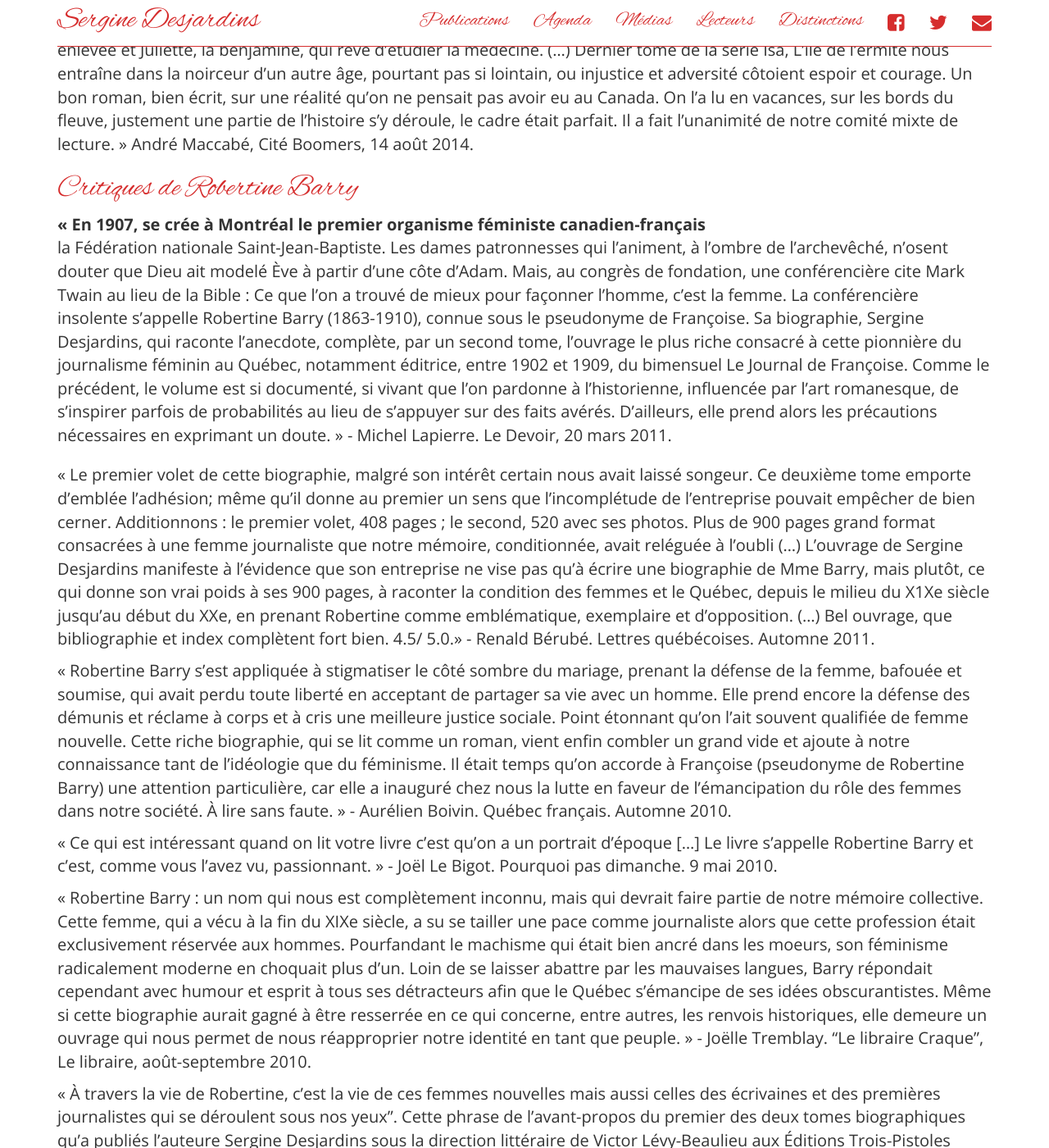
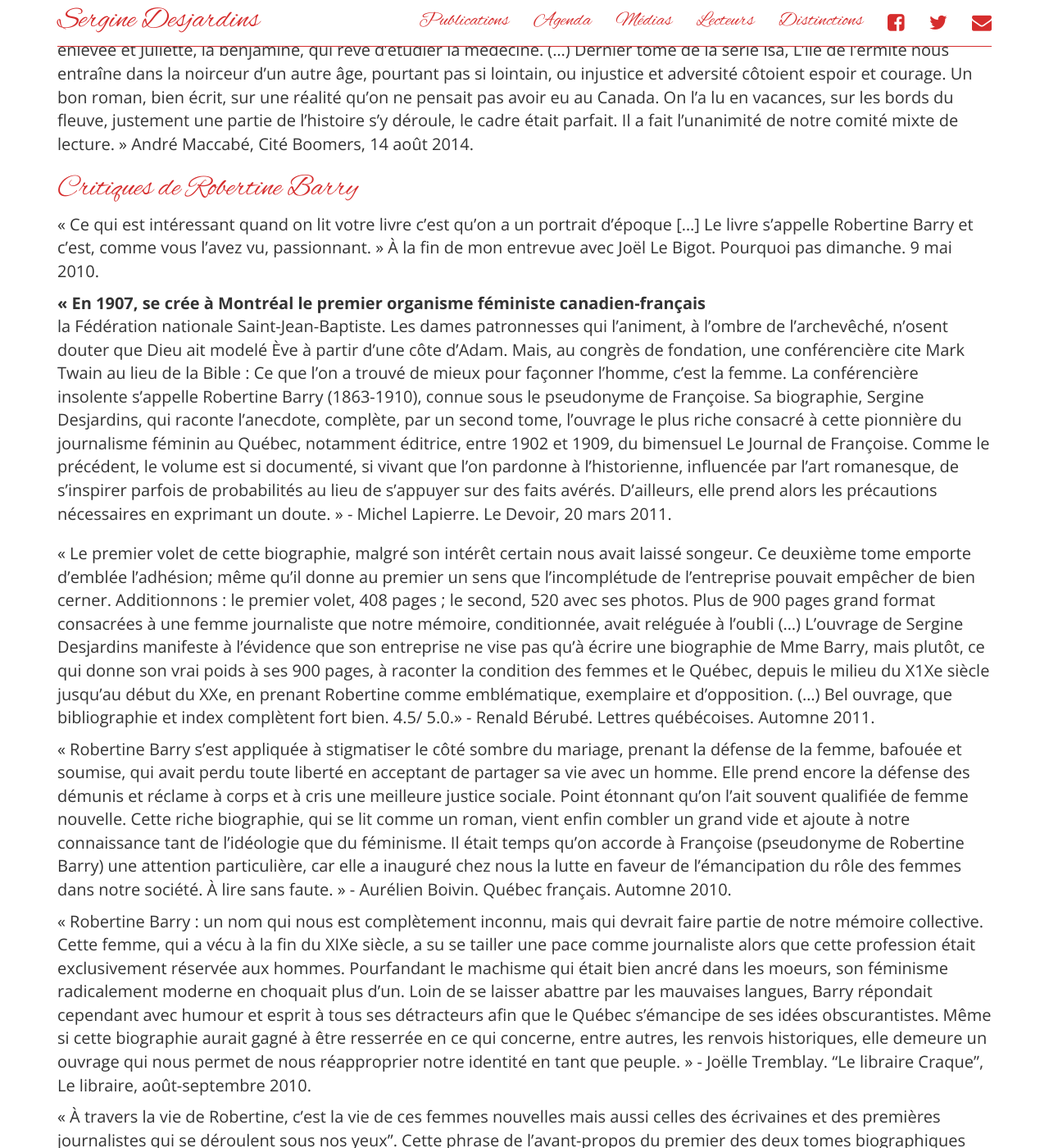
Before and after one commit to serginedesjardins/serginedesjardins.github.io, a Jekyll site: the page built from medias.md, in a window 1280 px wide and 1400 px high, scrolled down 3429 px. Shown: the whole window at 82% size. Built offline with Jekyll 4.4.1, drawn with Linux system fonts in a browser that asks for light colours; nearby versions of some CDN libraries; some of the changed lines change nothing that is shown.

Commit message:
mis au début Le Bigot ds Robertine

```diff
--- a/medias.md
+++ b/medias.md
@@ -51,6 +51,10 @@ Article publié dans Le Journal de Québec, 28 mai 2017 : http://www.journaldequ
 
 # Critiques de Robertine Barry
 
+« Ce qui est intéressant quand on lit votre livre c'est qu'on a un portrait
+d'époque [...] Le livre s'appelle Robertine Barry et c'est, comme vous l'avez
+vu, passionnant. » À la fin de mon entrevue avec Joël Le Bigot. Pourquoi pas dimanche. 9 mai 2010.
+
 « En 1907, se crée à Montréal le premier organisme féministe canadien-français
 : la Fédération nationale Saint-Jean-Baptiste. Les dames patronnesses qui
 l'animent, à l'ombre de l'archevêché, n'osent douter que Dieu ait modelé Ève à
@@ -92,10 +96,6 @@ temps qu'on accorde à Françoise (pseudonyme de Robertine Barry) une attention
 particulière, car elle a inauguré chez nous la lutte en faveur de
 l'émancipation du rôle des femmes dans notre société. À lire sans faute. » -
 Aurélien Boivin. Québec français. Automne 2010.
-
-« Ce qui est intéressant quand on lit votre livre c'est qu'on a un portrait
-d'époque [...] Le livre s'appelle Robertine Barry et c'est, comme vous l'avez
-vu, passionnant. » - Joël Le Bigot. Pourquoi pas dimanche. 9 mai 2010.
 
 « Robertine Barry : un nom qui nous est complètement inconnu, mais qui devrait
 faire partie de notre mémoire collective. Cette femme, qui a vécu à la fin du
```
